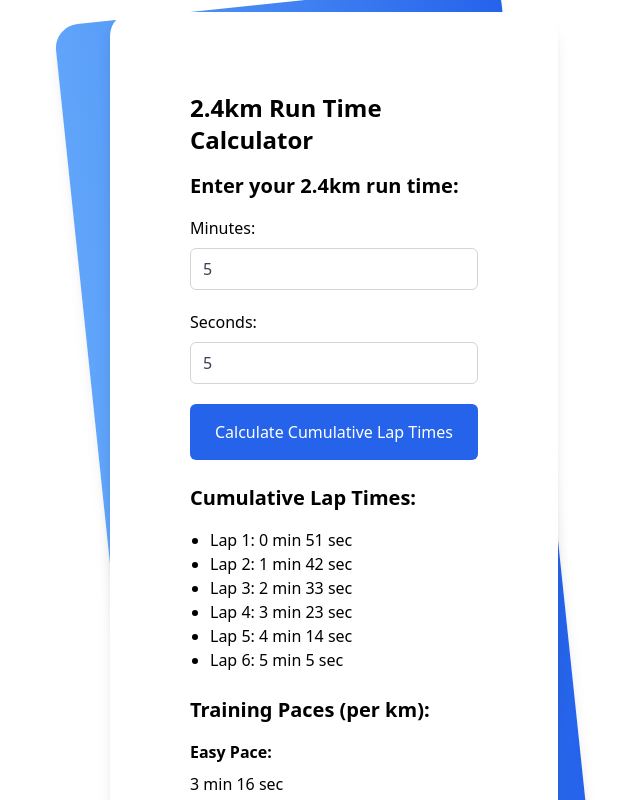
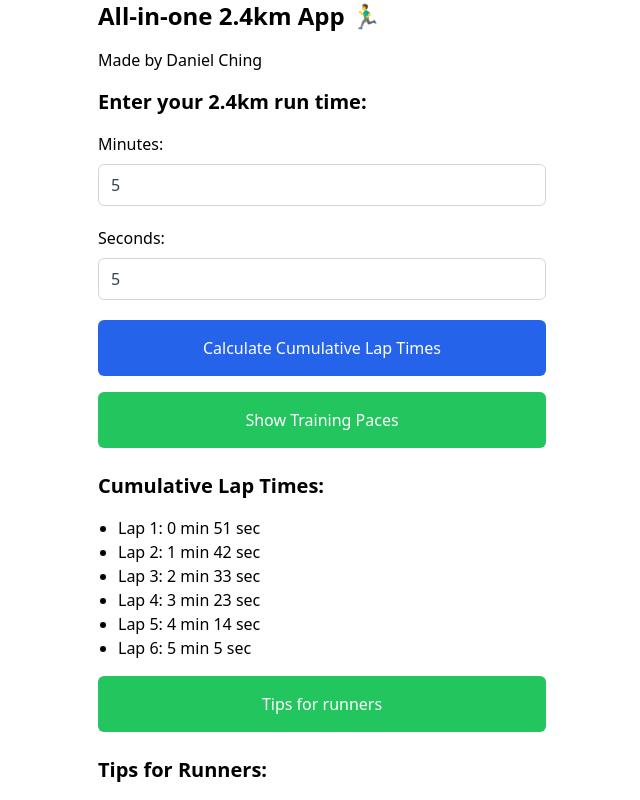
Before and after one commit to danielcwq/ippt-run-calc, a Next.js app: page / in a window 1280 px wide. Both pictures are taken after typing "5", "5" into the empty fields and a click on the button "Calculate Cumulative Lap Times". Shown: the top 800 px of the page, without its empty margins (318-958 px from the left). Built offline with nearby package versions, Linux system fonts and the light colour scheme.

Commit message:
Updated styling and added functionalities

```diff
--- a/src/pages/index.js
+++ b/src/pages/index.js
@@ -1,6 +1,5 @@
 import Head from "next/head";
 import { useState } from "react";
-
 
 export default function Home() {
   const [minutes, setMinutes] = useState("");
@@ -10,21 +9,13 @@ export default function Home() {
   const [vo2MaxPace, setVo2MaxPace] = useState(null);
   const [easyPace, setEasyPace] = useState(null);
   const [thresholdPace, setThresholdPace] = useState(null);
+  const [tempoPace, setTempoPace] = useState(null);
+  const [showPaces, setShowPaces] = useState(false);
+  const [showLapTimes, setShowLapTimes] = useState(false); // New state for managing the visibility of cumulative lap times
+  const [showTips, setShowTips] = useState(false);
 
-  const handleSubmit = (e) => {
-    e.preventDefault();
+  const calculatePaces = () => {
     const totalTimeInSeconds = parseInt(minutes) * 60 + parseInt(seconds);
-
-    const lapCount = 6;
-    const cumulativeLapTimes = [];
-    let cumulativeTime = 0;
-
-    for (let i = 1; i <= lapCount; i++) {
-      cumulativeTime += totalTimeInSeconds / lapCount;
-      cumulativeLapTimes.push({ lap: i, time: cumulativeTime });
-    }
-
-    setLapTimes(cumulativeLapTimes);
 
     const paceMetersPerSecond = 2400 / totalTimeInSeconds;
     const criticalVelocityPace = paceMetersPerSecond / 1.08;
@@ -44,6 +35,12 @@ export default function Home() {
     const thresholdMetresPerSecond = 1000 / threshold;
     const thresholdPerKmMinutes = Math.floor(thresholdMetresPerSecond / 60);
     const thresholdPerKmSeconds = Math.round(thresholdMetresPerSecond % 60);
+
+    const tempo = criticalVelocityPace * 0.9;
+    const tempoMetresPerSecond = 1000 / tempo;
+    const tempoPerKmMinutes = Math.floor(tempoMetresPerSecond / 60);
+    const tempoPerKmSeconds = Math.round(tempoMetresPerSecond % 60);
+
     setCriticalVelocityPace({
       minutes: pacePerKmMinutes,
       seconds: pacePerKmSeconds,
@@ -57,11 +54,39 @@ export default function Home() {
       minutes: thresholdPerKmMinutes,
       seconds: thresholdPerKmSeconds,
     });
+    setTempoPace({ minutes: tempoPerKmMinutes, seconds: tempoPerKmSeconds });
+  };
+  const handleSubmit = (e) => {
+    e.preventDefault();
+    calculatePaces();
+
+    const totalTimeInSeconds = parseInt(minutes) * 60 + parseInt(seconds);
+
+    const lapCount = 6;
+    const cumulativeLapTimes = [];
+    let cumulativeTime = 0;
+
+    for (let i = 1; i <= lapCount; i++) {
+      cumulativeTime += totalTimeInSeconds / lapCount;
+      cumulativeLapTimes.push({ lap: i, time: cumulativeTime });
+    }
+
+    setLapTimes(cumulativeLapTimes);
+    setShowLapTimes(true);
+    setShowPaces(false);
+    setShowTips(true);
   };
 
+  const handleShowPaces = () => {
+    calculatePaces();
+    setShowPaces(true);
+    setShowLapTimes(false);
+  };
+  const toggleTips = () => {
+    setShowTips(!showTips);
+  };
   return (
     <>
-
       <Head>
         <title>2.4km Run Time Tracker</title>
         <meta name="description" content="2.4km Run Time Tracker App" />
@@ -69,13 +94,14 @@ export default function Home() {
         <link rel="icon" href="/favicon.ico" />
       </Head>
 
-        <main className="min-h-screen grid place-items-center md:pl-6">
-          <div className="relative w-full max-w-md py-3">
-            <div className="absolute inset-0 bg-gradient-to-r from-blue-400 to-blue-600 shadow-lg transform -skew-y-6 sm:skew-y-0 sm:-rotate-6 sm:rounded-3xl"></div>
-            <div className="relative px-4 py-10 bg-white shadow-lg sm:rounded-3xl sm:p-20">
-              <h1 className="text-2xl font-bold mb-4">
-                2.4km Run Time Calculator
-            </h1>
+      <main>
+        <div className="min-h-screen grid place-items-center">
+          <div className="relative w-full max-w-md">
+            <h1 className="text-2xl font-bold mb-4">All-in-one 2.4km App 🏃‍♂️</h1>
+            <p className="mb-4">
+              {" "}
+              Made by <a href="https://danielching.me">Daniel Ching</a>
+            </p>
             <h2 className="text-xl font-bold mb-4">
               Enter your 2.4km run time:
             </h2>
@@ -114,8 +140,16 @@ export default function Home() {
               >
                 Calculate Cumulative Lap Times
               </button>
+              <button
+                type="button"
+                onClick={handleShowPaces}
+                className="w-full mt-4 px-3 py-4 text-white bg-green-500 hover:bg-green-600 rounded-md focus:bg-green-600 focus:outline-none"
+              >
+                Show Training Paces
+              </button>
             </form>
-              {lapTimes.length > 0 && (
+            {showLapTimes && lapTimes.length > 0 && (
+              <div>
                 <div className="mt-6">
                   <h2 className="text-xl font-bold mb-4">
                     Cumulative Lap Times:
@@ -132,8 +166,34 @@ export default function Home() {
                     })}
                   </ul>
                 </div>
+                <button
+                  onClick={toggleTips}
+                  className="w-full mt-4 px-3 py-4 text-white bg-green-500 hover:bg-green-600 rounded-md focus:bg-green-600 focus:outline-none"
+                >
+                  Tips for runners
+                </button>
+
+                {showTips && (
+                  <div className="mt-6">
+                    <h2 className="text-xl font-bold mb-4">
+                      Tips for Runners:
+                    </h2>
+                    <ul className="list-disc pl-5">
+                      <li>
+                        Pace yourself! If you go out too hard, you will surely
+                        die.
+                      </li>
+                      <li>Relax through the pain. Don't fight it.</li>
+                      <li>Focus each 400m at a time.</li>
+                      <li>Work together, chase people down.</li>
+                      <li>Carbohydrate load (add rice) one day before!</li>
+                    </ul>
+                  </div>
                 )}
-              {criticalVelocityPace &&
+              </div>
+            )}
+            {showPaces &&
+              criticalVelocityPace &&
               vo2MaxPace &&
               easyPace &&
               thresholdPace && (
@@ -143,13 +203,15 @@ export default function Home() {
                   </h2>
                   <p className="font-bold mb-2 mt-4">Easy Pace:</p>
                   {easyPace.minutes} min {easyPace.seconds} sec
+                  <p className="font-bold mb-2 mt-4">Tempo Pace:</p>
+                  {tempoPace.minutes} min {tempoPace.seconds} sec
+                  <p className="font-bold mb-2 mt-4">Threshold Pace:</p>
+                  {thresholdPace.minutes} min {thresholdPace.seconds} sec
                   <p className="font-bold mb-2 mt-4">Critical Velocity Pace:</p>
                   <p>
                     {criticalVelocityPace.minutes} min{" "}
                     {criticalVelocityPace.seconds} sec
                   </p>
-                    <p className="font-bold mb-2 mt-4">Threshold Pace:</p>
-                    {thresholdPace.minutes} min {thresholdPace.seconds} sec
                   <p className="font-bold mb-2 mt-4">Vo2 Max / 2.4km Pace:</p>
                   <p>
                     {vo2MaxPace.minutes} min {vo2MaxPace.seconds} sec
@@ -159,7 +221,6 @@ export default function Home() {
           </div>
         </div>
       </main>
-
     </>
   );
 }
```
Lines whose indentation alone changed are shown as unchanged.
